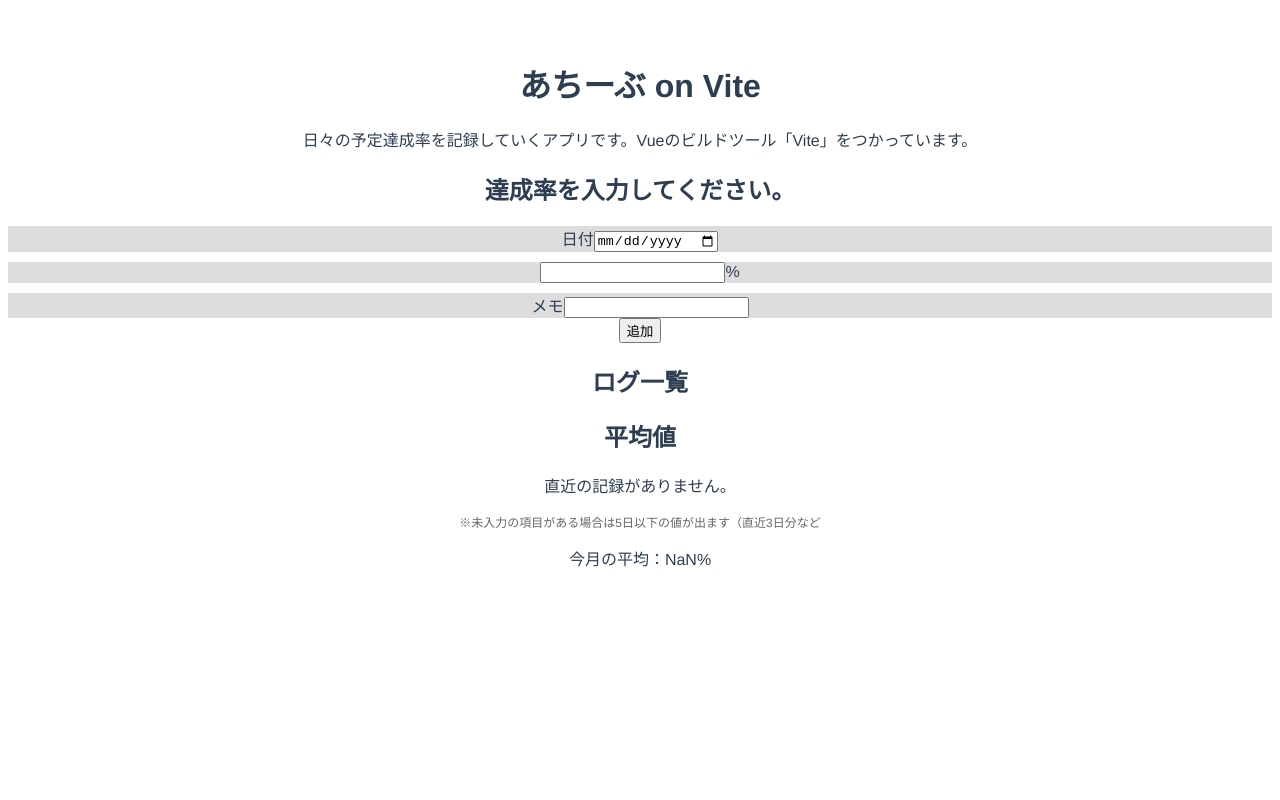
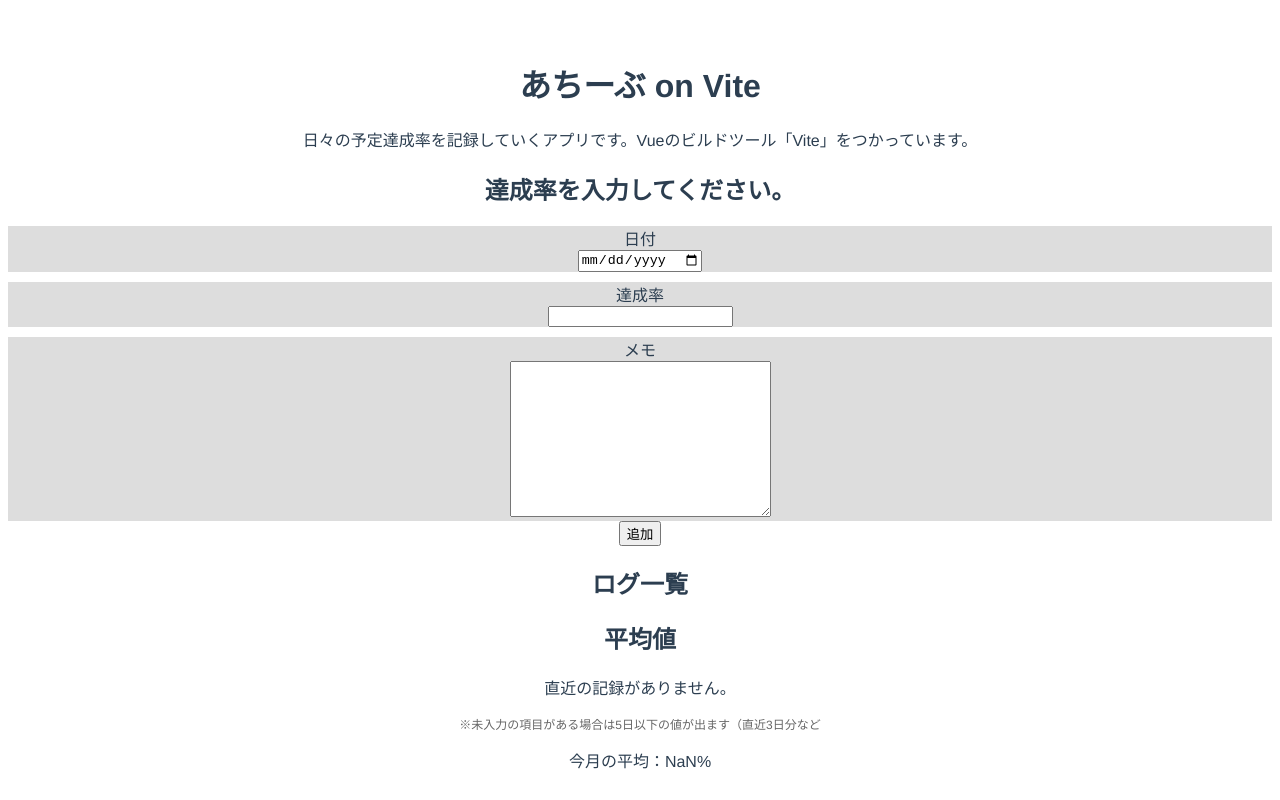
Before and after one commit to dorara-m/achieve, a Vue app: page / in a window 1280 px wide. Built offline with nearby package versions, Linux system fonts and the light colour scheme.

Commit message:
mod: [input] メモ欄が狭いのでtextareaに

```diff
--- a/src/components/InputArea.vue
+++ b/src/components/InputArea.vue
@@ -2,16 +2,16 @@
   <h2>達成率を入力してください。</h2>
   <!-- 以下のinput系をコンポーネントにわける? -->
   <div class="inputItem">
-    <label for="theDay">日付</label>
+    <div class="inputItem_ttl">日付</div>
     <input name="theDay" type="date" ref="day">
   </div>
   <div class="inputItem">
+    <div class="inputItem_ttl">達成率</div>
     <input name="thePercent" type="number" ref="percent">
-    <label for="thePercent">%</label>
   </div>
   <div class="inputItem">
-    <label for="theMemo">メモ</label>
-    <input name="theMemo" type="text" ref="memo">
+    <div class="inputItem_ttl">メモ</div>
+    <textarea name="theMemo" ref="memo" id="" cols="30" rows="10"></textarea>
   </div>
   <button @click="sendItem">追加</button>
 </template>
```
Also changed, not shown: 1 other file (tests, documents, lock files or other folders).
